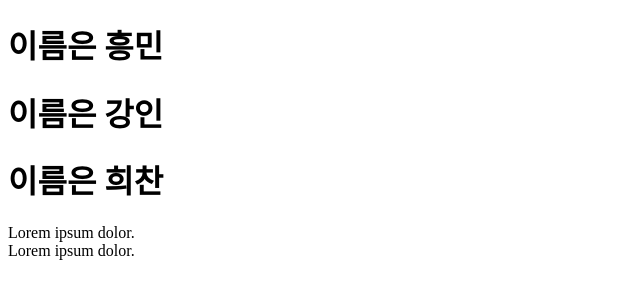
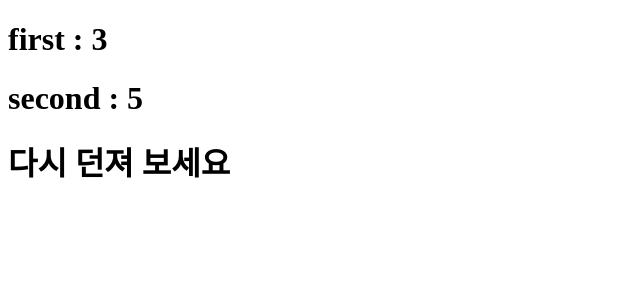
Before and after one commit to Seunggyo/react20231031, a React (Create React App) app: page / in a window 1280 px wide. Shown: the top 300 px of the page, without its empty margins (0-640 px from the left). Built offline with nearby package versions, Linux system fonts and the light colour scheme.

Commit message:
property 의 값은 자바스크립트 코드가 될 수 있음2

```diff
--- a/src/App.js
+++ b/src/App.js
@@ -1,14 +1,22 @@
 function App() {
-  const name = "흥민";
+  const num1 = Math.ceil(Math.random() * 6);
+  const num2 = Math.ceil(Math.random() * 6);
+
+  let messageClassName = "lose";
+
+  let message = "다시 던져 보세요";
+
+  if (num1 === num2) {
+    messageClassName = "win";
+    message = "당첨";
+  }
 
   return (
     <>
-      <h1>이름은 {name}</h1>
-      <h1>이름은 {"강인"}</h1>
-      <h1>이름은 희찬</h1>
+      <h1>first : {num1}</h1>
+      <h1>second : {num2}</h1>
 
-      <div className={"error"}>Lorem ipsum dolor.</div>
-      <div className="error">Lorem ipsum dolor.</div>
+      <h1 className={messageClassName}>{message}</h1>
     </>
   );
 }
```
